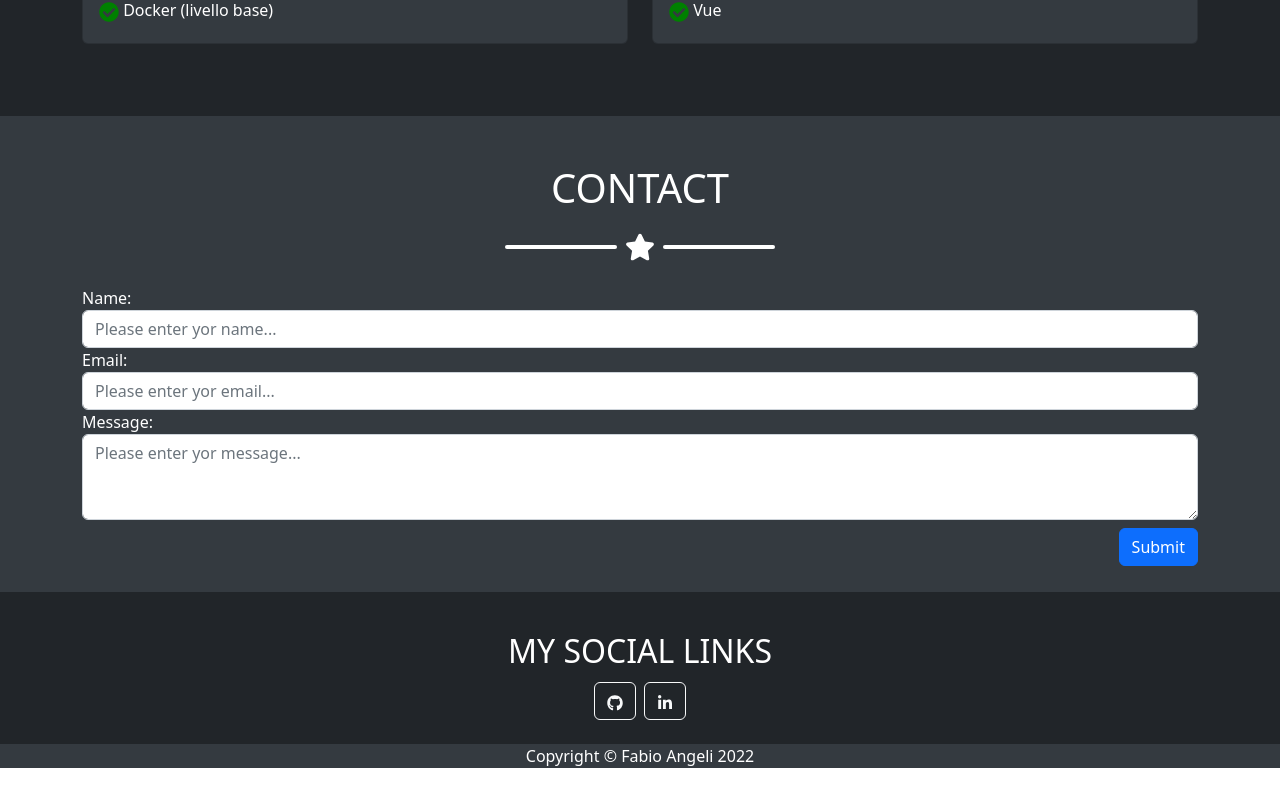
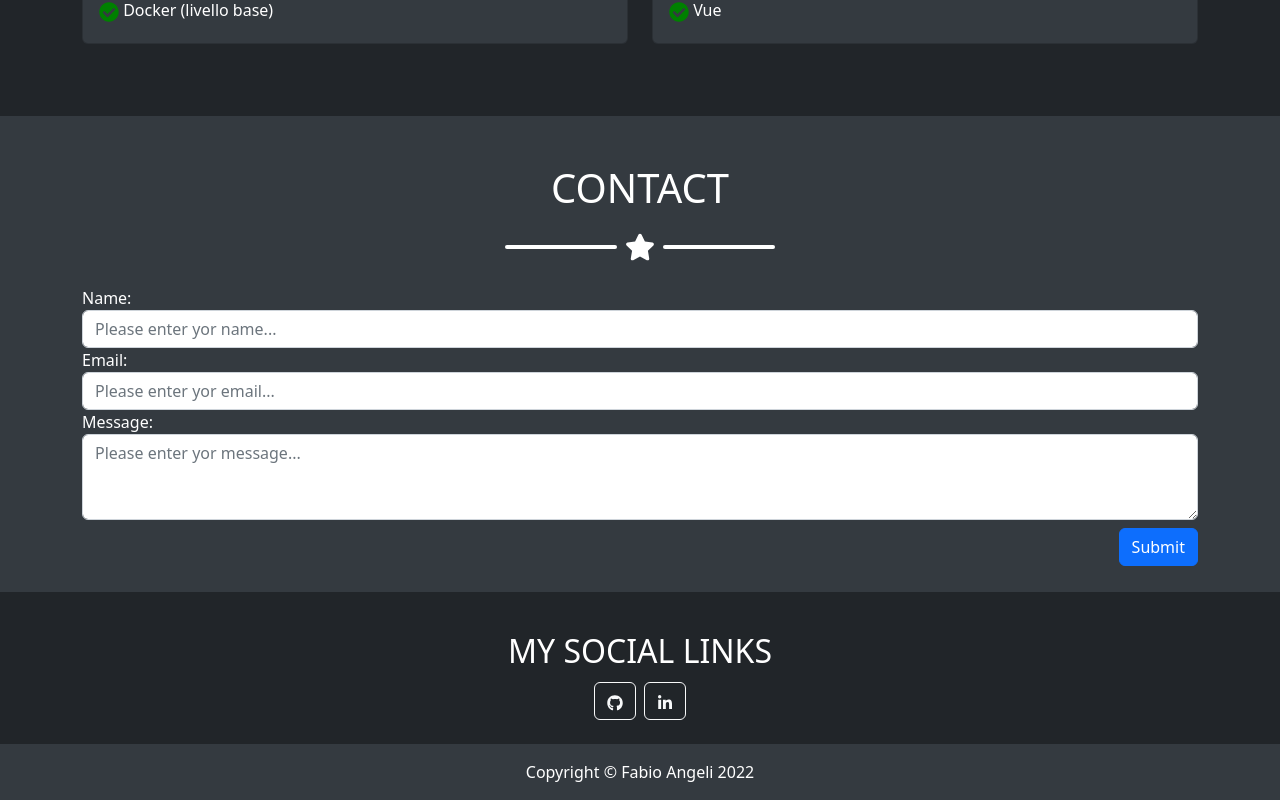
Before and after one commit to fabiodev30/Myportfolio, a React (Create React App) app: page / in a window 1280 px wide. Shown: the part 1482-2282 px from the top of the page. Before the commit the page ends 2250 px from the top, so only its background shows below. Built offline with nearby package versions, Linux system fonts and the light colour scheme.

Commit message:
add footer and copyright

```diff
--- a/src/components/Copyright.js
+++ b/src/components/Copyright.js
@@ -2,7 +2,7 @@ import React from 'react'
 
 const Copyright = () => {
   return (
-    <div class="container text-center text-white">
+    <div class="container text-center text-white p-3">
         Copyright © Fabio Angeli 2022
     </div>
   )
```
